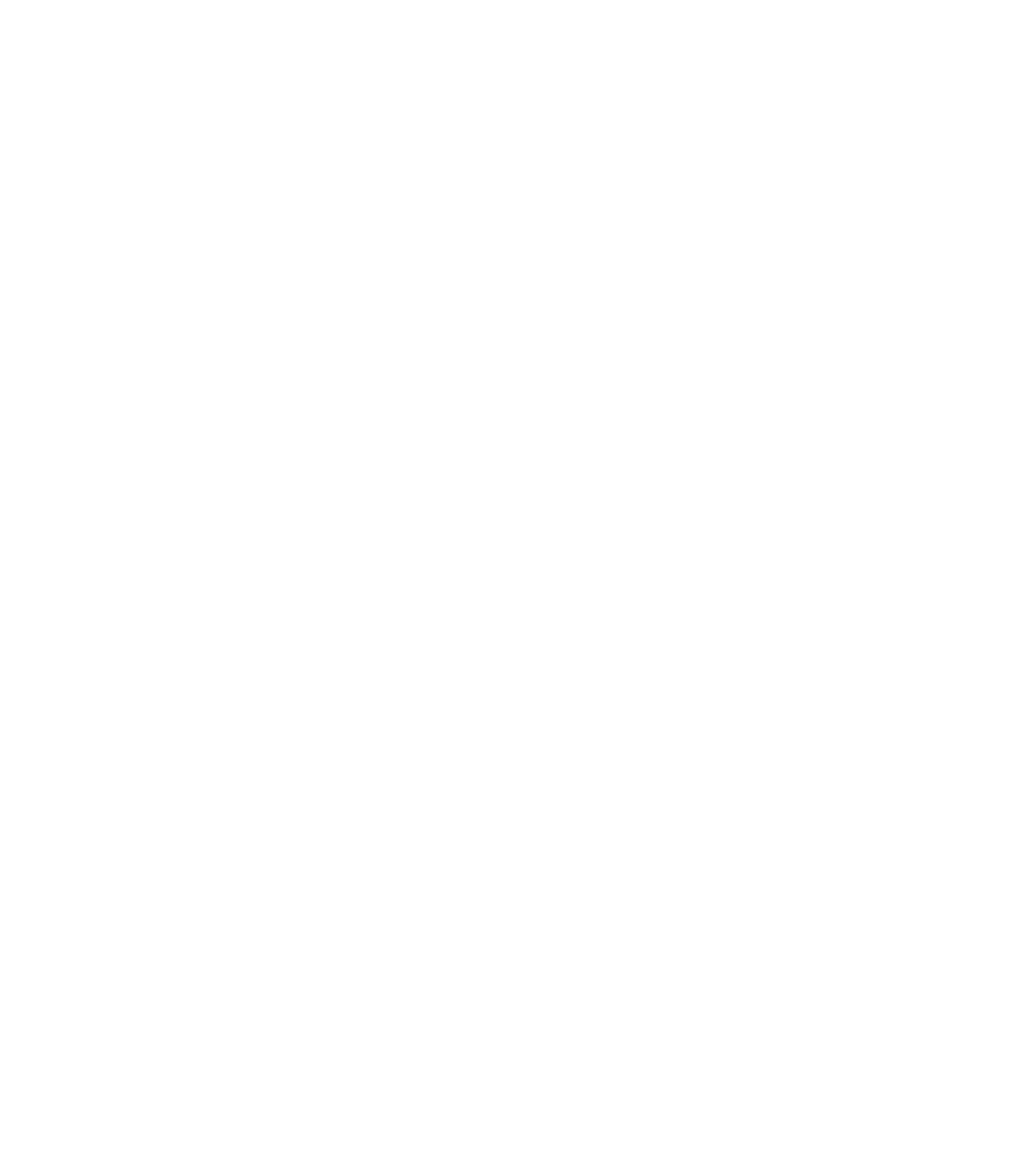
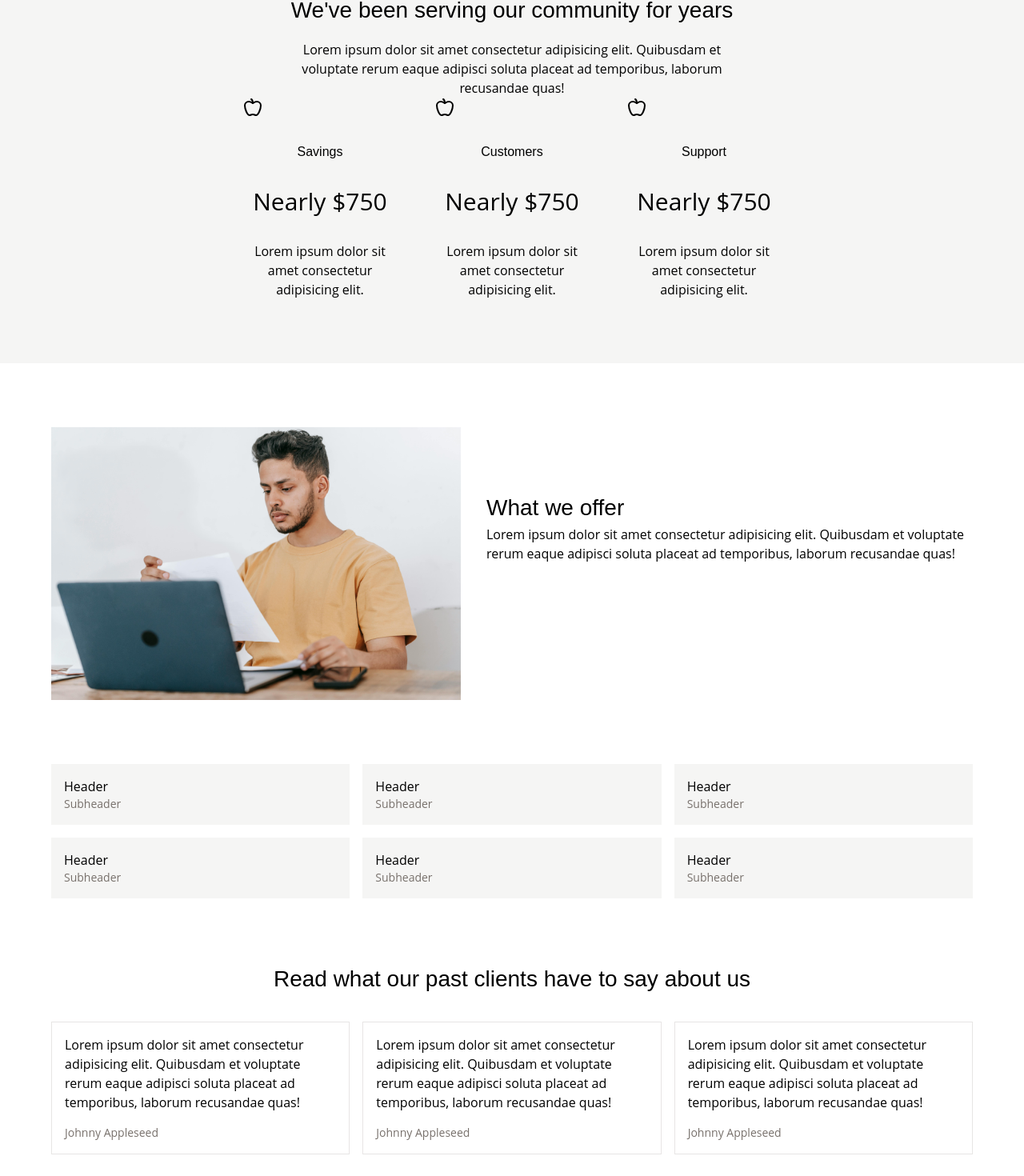
Before and after one commit to swhoxf/stepladder, a React (Create React App) app: page / in a window 1280 px wide. Shown: the part 1079-2549 px from the top of the page at 80% size. Before the commit the page ends 1051 px from the top, so only its background shows below. Built offline with nearby package versions, Linux system fonts and the light colour scheme.

Commit message:
added remaining sections

```diff
--- a/src/index.css
+++ b/src/index.css
@@ -23,8 +23,16 @@
   font-family: 'halogen', sans-serif;
 }
 
+h1, h2, h3, h4 {
+  font-family: 'halogen', sans-serif;
+}
+
 h1 {
   font-size: 2rem;
-  font-family: 'halogen', sans-serif;
   font-weight: 200;
 }
+
+h2 {
+  font-size: 1.75rem;
+  font-weight: 200;
+}
--- a/src/pages/Home.js
+++ b/src/pages/Home.js
@@ -5,9 +5,12 @@
 // import images
 import heroImage from '../assets/home/home-hero.jpg';
 
+// import icons
+import { Apple } from 'lucide-react';
+
 const Home = () => {
   return (
-    <div>
+    <>
       <div className="hero mx-auto max-w-6xl flex gap-8 pt-20 justify-center">
         <div className="pt-20 min-w-96 max-w-64 w-56">
           <h1 className="my-4">
@@ -24,7 +27,131 @@
           <img src={heroImage} alt="man looking at keyboard"/>
         </div>
       </div>
-    </div>
+
+      <section className="max-w-xl text-center my-20 mx-auto">
+        <h2 className="m-4">Small fiancial changes can make a <span className="font-black italic">big difference</span></h2>
+        <p className="m-4">
+          Lorem ipsum dolor sit amet consectetur adipisicing elit. Quibusdam et voluptate rerum eaque adipisci soluta placeat ad temporibus, laborum recusandae quas!
+        </p>
+      </section>
+
+      <section className="text-center bg-stone-100">
+        <div className="py-20 mx-auto max-w-4xl">
+          <h2 className="m-4">We've been serving our community for years</h2>
+          <p className="max-w-xl mx-auto">
+            Lorem ipsum dolor sit amet consectetur adipisicing elit. Quibusdam et voluptate rerum eaque adipisci soluta placeat ad temporibus, laborum recusandae quas!
+          </p>
+          <div className="flex gap-12 justify-center">
+            <div className="max-w-48 flex flex-col gap-8 justify-center">
+              <Apple/>
+              <h3>Savings</h3>
+              <p className="text-3xl">Nearly $750</p>
+              <p>
+                Lorem ipsum dolor sit amet consectetur adipisicing elit.
+              </p>
+            </div>
+            <div className="max-w-48 flex flex-col gap-8 justify-center">
+              <Apple/>
+              <h3>Customers</h3>
+              <p className="text-3xl">Nearly $750</p>
+              <p>
+                Lorem ipsum dolor sit amet consectetur adipisicing elit.
+              </p>
+            </div>
+            <div className="max-w-48 flex flex-col gap-8 justify-center">
+              <Apple/>
+              <h3>Support</h3>
+              <p className="text-3xl">Nearly $750</p>
+              <p>
+                Lorem ipsum dolor sit amet consectetur adipisicing elit.
+              </p>
+            </div>
+          </div>
+        </div>
+      </section>
+
+      <section className="mx-auto max-w-6xl my-20">
+        <div className="flex gap-8 my-20">
+          <div className="max-w-lg">
+            <img src={heroImage} alt="placeholder" />
+          </div>
+          <div>
+            <h2 className="mt-20">What we offer</h2>
+            <p>
+              Lorem ipsum dolor sit amet consectetur adipisicing elit. Quibusdam et voluptate rerum eaque adipisci soluta placeat ad temporibus, laborum recusandae quas!
+            </p>
+          </div>
+        </div>
+
+        <div className="grid grid-cols-3 gap-4">
+          <div className="bg-stone-100 p-4">
+            <p>Header</p>
+            <p className="text-sm text-stone-500">Subheader</p>
+          </div>
+          <div className="bg-stone-100 p-4">
+            <p>Header</p>
+            <p className="text-sm text-stone-500">Subheader</p>
+          </div>
+          <div className="bg-stone-100 p-4">
+            <p>Header</p>
+            <p className="text-sm text-stone-500">Subheader</p>
+          </div>
+          <div className="bg-stone-100 p-4">
+            <p>Header</p>
+            <p className="text-sm text-stone-500">Subheader</p>
+          </div>
+          <div className="bg-stone-100 p-4">
+            <p>Header</p>
+            <p className="text-sm text-stone-500">Subheader</p>
+          </div>
+          <div className="bg-stone-100 p-4">
+            <p>Header</p>
+            <p className="text-sm text-stone-500">Subheader</p>
+          </div>
+
+        </div>
+      </section>
+
+      <section className="mx-auto max-w-6xl my-20">
+        <h2 className="my-8 text-center max-w-3xl mx-auto">Read what our past clients have to say about us</h2>
+        <div className="grid grid-cols-3 gap-4">
+          <div className="border border-stone-200">
+            <p className="m-4">
+              Lorem ipsum dolor sit amet consectetur adipisicing elit. Quibusdam et voluptate rerum eaque adipisci soluta placeat ad temporibus, laborum recusandae quas!
+            </p>
+            <p className="m-4 text-sm text-stone-500">
+              Johnny Appleseed
+            </p>
+          </div>
+          <div className="border border-stone-200">
+            <p className="m-4">
+              Lorem ipsum dolor sit amet consectetur adipisicing elit. Quibusdam et voluptate rerum eaque adipisci soluta placeat ad temporibus, laborum recusandae quas!
+            </p>
+            <p className="m-4 text-sm text-stone-500">
+              Johnny Appleseed
+            </p>
+          </div>
+          <div className="border border-stone-200">
+            <p className="m-4">
+              Lorem ipsum dolor sit amet consectetur adipisicing elit. Quibusdam et voluptate rerum eaque adipisci soluta placeat ad temporibus, laborum recusandae quas!
+            </p>
+            <p className="m-4 text-sm text-stone-500">
+              Johnny Appleseed
+            </p>
+          </div>
+        </div>
+      </section>
+
+      <section className="flex max-w-6xl mx-auto my-20 justify-between items-end">
+        <div className="max-w-2xl">
+          <h2 className="my-4">Read to take the next step?</h2>
+          <p className="my-4">
+            Lorem ipsum dolor sit amet consectetur adipisicing elit. Quibusdam et voluptate rerum eaque adipisci soluta placeat ad temporibus, laborum recusandae quas!
+          </p>
+        </div>
+        <button className="bg-cyan-600 text-white px-8 py-4 my-4 h-fit">Take your first step</button>
+      </section>
+    </>
   )
 };
 
```
